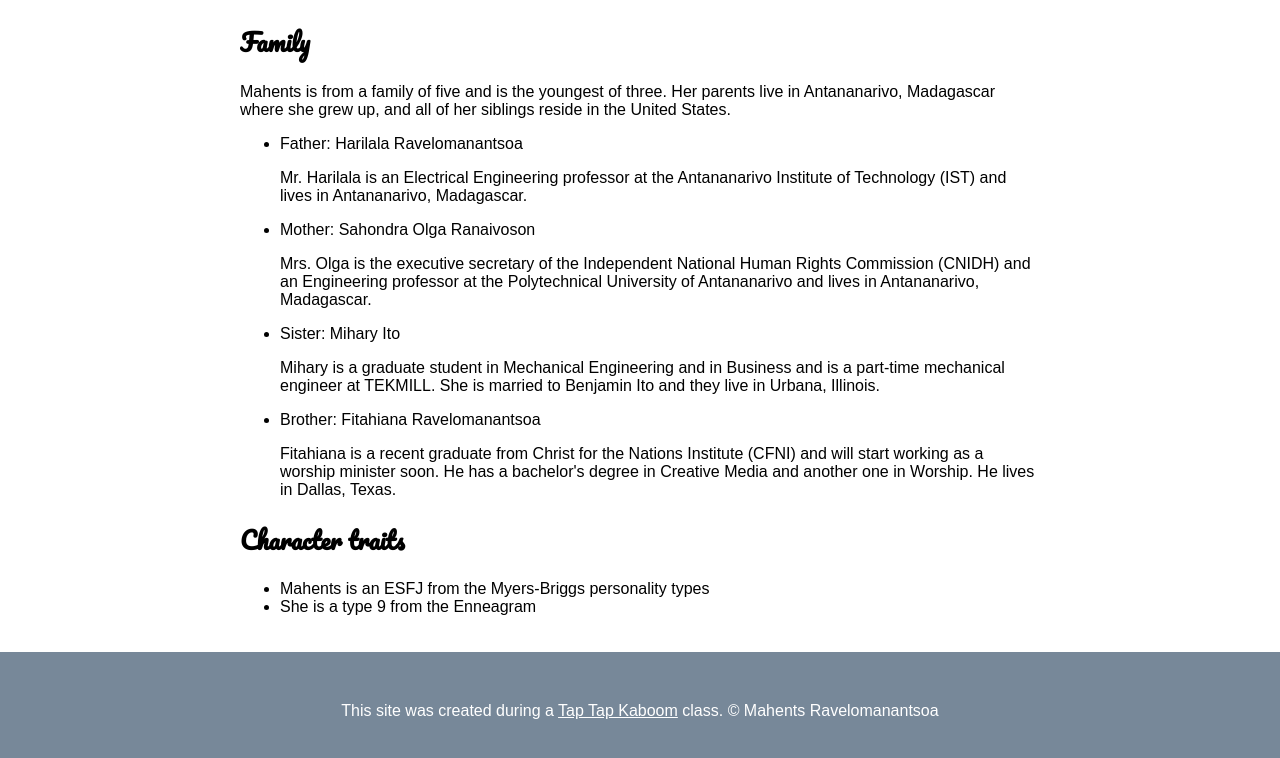
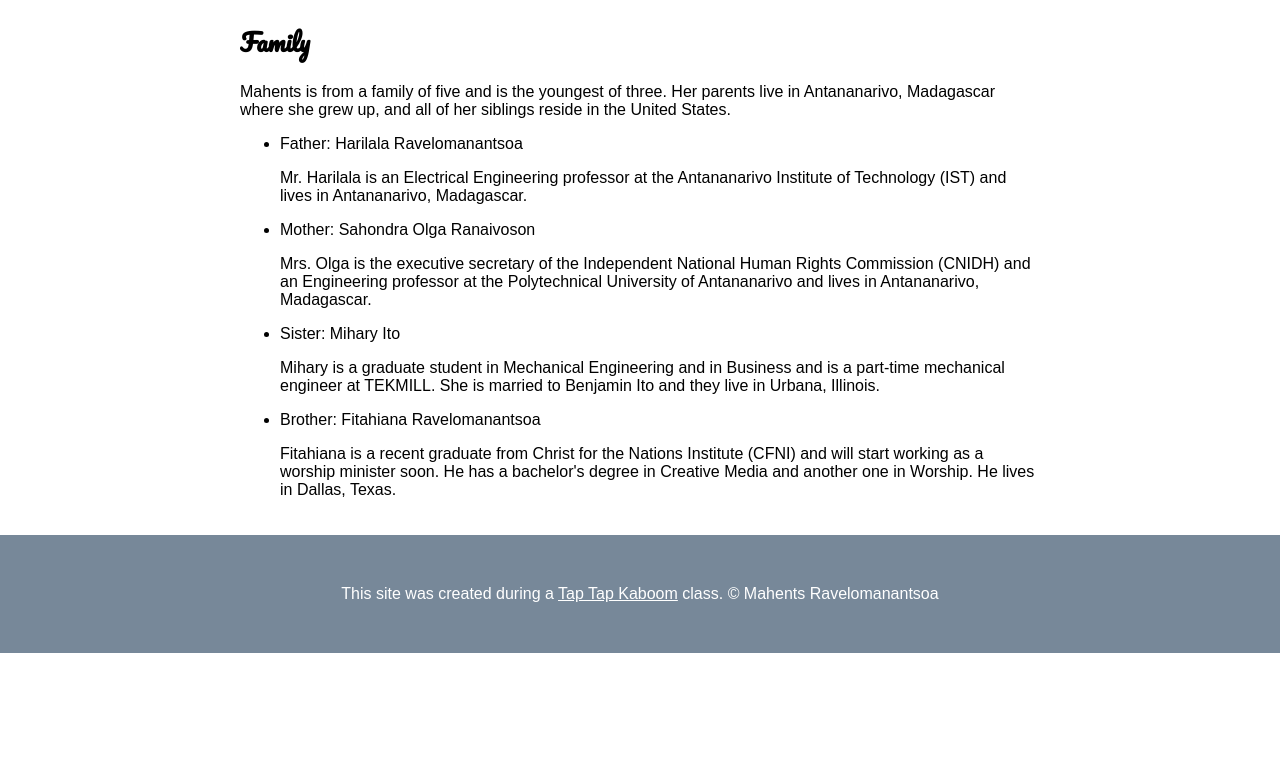
Before and after one commit to mahents97/first-website, a plain HTML site: page index.html in a window 1280 px wide. Shown: the part 1054-1812 px from the top of the page. After the commit the page ends 1707 px from the top, so only its background shows below. Drawn offline with Linux system fonts and the light colour scheme.

Commit message:
added a timesheet and changed some content

```diff
--- a/index.html
+++ b/index.html
@@ -56,12 +56,6 @@
             </li>
         </ul>
 
-        <!-- Character Traits -->
-        <h2>Character traits</h2>
-        <ul>
-            <li>Mahents is an ESFJ from the Myers-Briggs personality types</li>
-            <li>She is a type 9 from the Enneagram</li>
-        </ul>
     </main>
 
     <!-- Footer element -->
```
Also changed, not shown: 1 other file.
